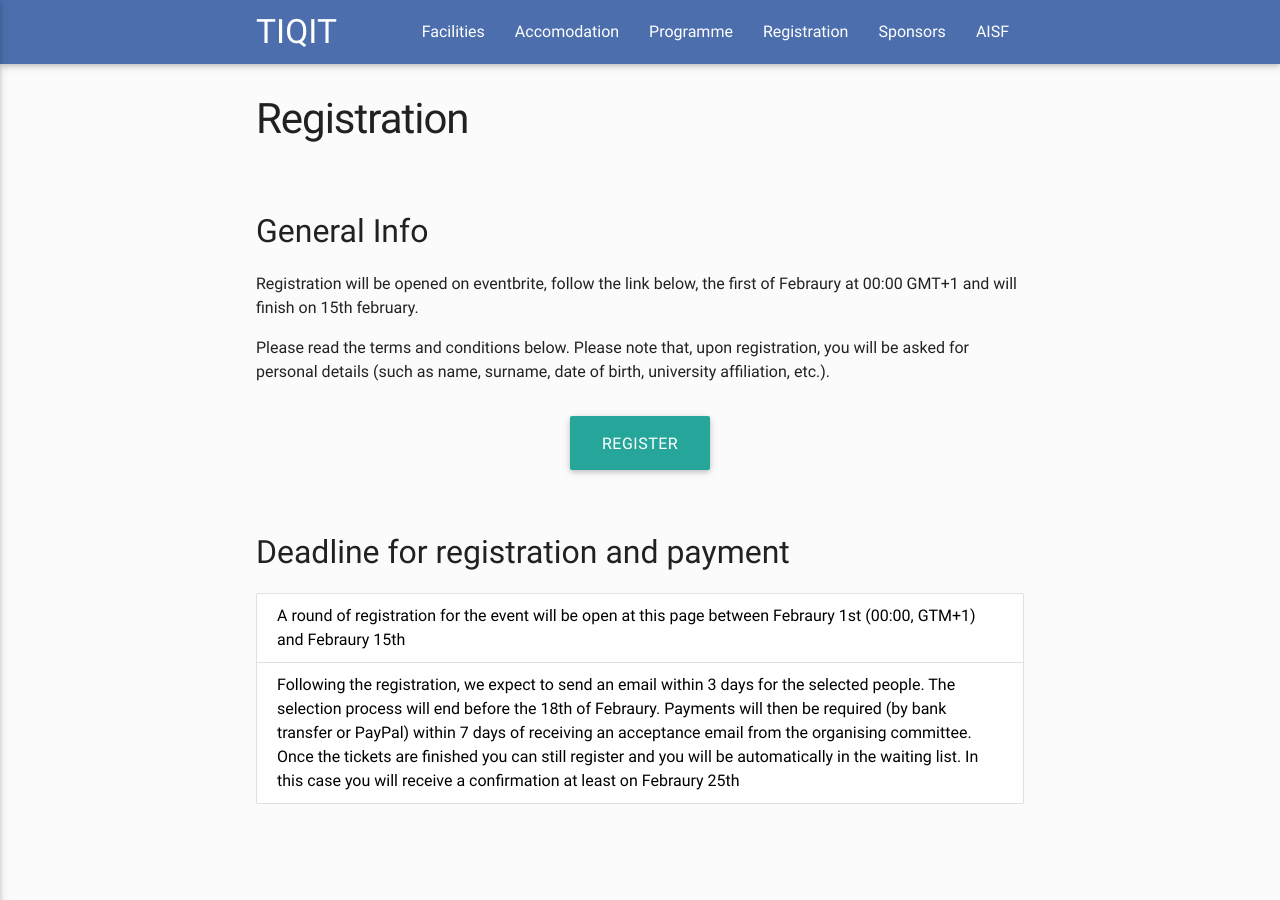
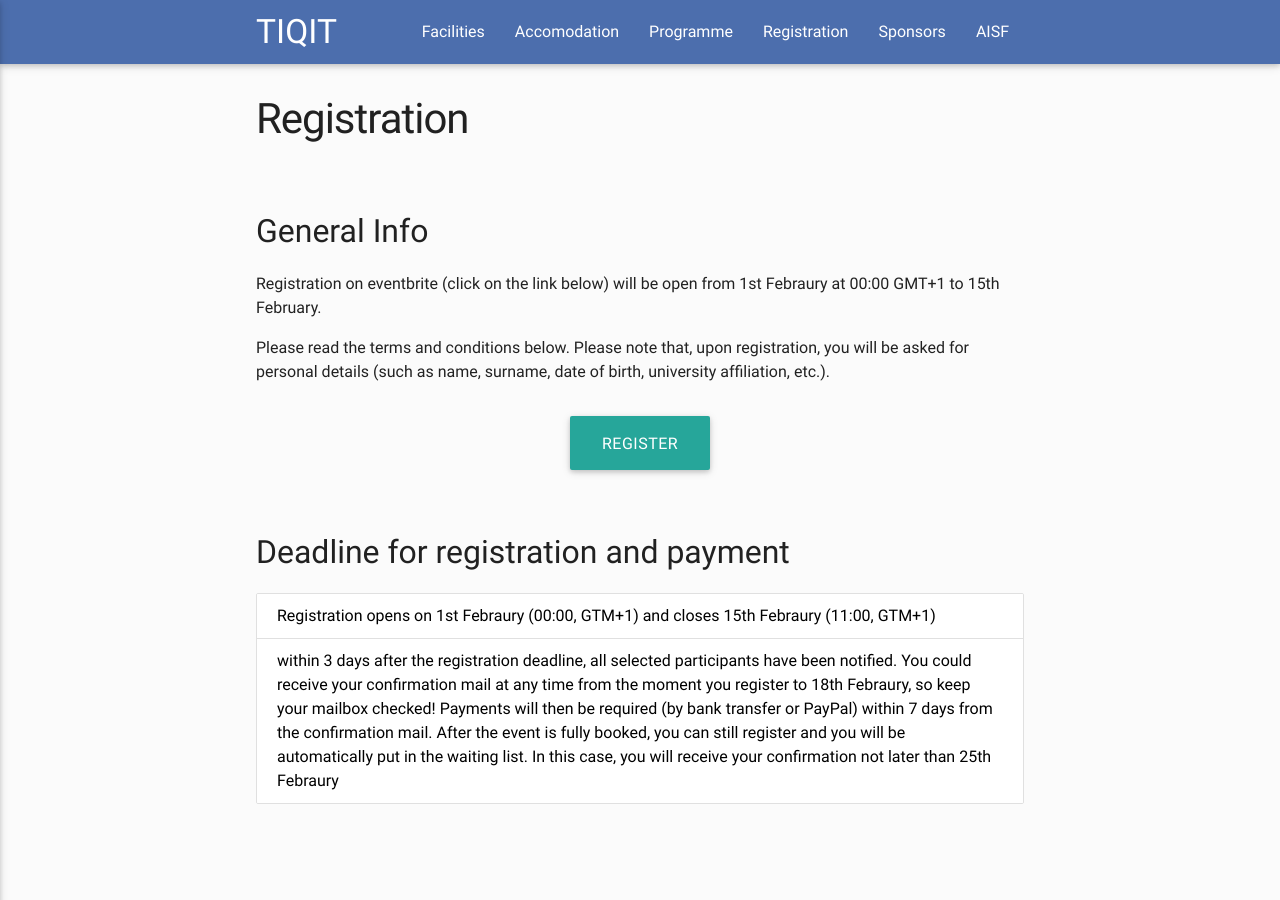
Before and after one commit to ai-sf/tiqit20, a Jekyll site: the page built from registration.html, in a window 1280 px wide and 900 px high. Built offline with Jekyll 4.4.1, drawn with Linux system fonts in a browser that asks for light colours; nearby versions of some CDN libraries; some of the changed text lies outside the part shown.

Commit message:
correzzioni di stefano

```diff
--- a/_data/accomodation.yml
+++ b/_data/accomodation.yml
@@ -24,6 +24,6 @@ science:
     map: https://www.google.it/maps/place/Birreria+Pedavena/@46.0646565,11.1212445,17z/data=!3m1!4b1!4m5!3m4!1s0x478276b35031ba23:0x623b5275160effec!8m2!3d46.0646528!4d11.1234332
   - img: img/accomodation/trhost.jpg
     title: Ostello giovane Europa
-    descr: Recommended Hostel for people not from Trento
+    descr: Recommended Hostel for people from outside Trento, <b>not included</b>, you will have to organise your night in Trento on your own
     site: http://www.gayaproject.it/giovane-europa.html
     map: https://www.google.it/maps/place/Ostello+Giovane+Europa/@46.0701517,11.1169843,17z/data=!3m1!4b1!4m5!3m4!1s0x4782714a06f7cc5b:0xe6a654998da8fc81!8m2!3d46.070148!4d11.119173
--- a/_data/footer.yml
+++ b/_data/footer.yml
@@ -1,5 +1,5 @@
 title: Associazione Italiana Studenti di Fisica
-descr: The Associazione Italiana Studenti di Fisica (AISF) gathers together most of the Italian physics students. It was founded in Heidelberg in August 2014 and since January 2015 is a National Committee for the International Associazion of Physics Students (IAPS).
+descr: The Associazione Italiana Studenti di Fisica (AISF) gathers together most of the Italian physics students. It was founded in Heidelberg in August 2014 and since January 2015 is a National Committee for the International Association of Physics Students (IAPS).
 
 contact:
   - name: AISF Trento
--- a/_data/home.yml
+++ b/_data/home.yml
@@ -2,7 +2,7 @@ banner: img/prova.png
 
 who: "40 AISF (Associazione Italiana Studenti di Fisica) members of whom:<br>
 - 25 from Trento local committee
-<br>- 15 from others different committees"
+<br>- 15 from other universities"
 
 when: "From the 1st to the 3rd March 2017"
 
@@ -17,4 +17,4 @@ slideshow:
     title: Trento
 
 
-paragraph: "The Trento-Innsbruck Quantum Information Tour is an event organised by the Associazione Italiana Studenti di Fisica for all its members: it will bring 40 students to visit some of the most advanced research facilities in Trento and Innsbruck and is conceived in order to show what research in this field means. Scientists and researchers will present their work and will be available to answer any question."
+paragraph: "The Trento-Innsbruck Quantum Information Tour is an event organised by AISF Trento (Local Committee of the Italian Association of Physics Students AISF) for all the members of the association.: it will bring 40 students to visit some of the most advanced research facilities in Trento and Innsbruck and is conceived to showcase research mainly in the field of Quantum Information. Scientists and researchers will present their work and will be available to answer any question."
--- a/_data/programme.yml
+++ b/_data/programme.yml
@@ -1,6 +1,6 @@
-info: "The Trento-Innsbruck Quantum Information Tour will be held from the 1st to the 3rd of march. The event will start in Trento with the visit to the university and the BEC and nanosciences labs. The next day participants will meet at the bus station in order to take the bus to Innsbruck for the IQOQI visit. At the end of the day we will stay in an hostel in Innsbruck center for the night and the following day there will be the visit to the Innsbruck university, at the end of which is organized a lunch and then the return to Trento always by bus.
+info: "The Trento-Innsbruck Quantum Information Tour will take place from the 1st to the 3rd of march. The event will start in Trento with the visit to the university and the BEC and nanosciences labs. The next day participants will meet at the bus station in order to take the bus to Innsbruck for the IQOQI visit. At the end of the day we will stay in an hostel in Innsbruck center for the night and the following day there will be the visit to the Innsbruck university, at the end of which is organized a lunch and then the return to Trento, again by bus.
  The event will have a focus on Bose-Einstein Condensation, Nanoscience, Quantum
-Optics and Quantum Information. The language of the talks will be english.</p><p> The complete event programme is below"
+Optics and Quantum Information. The language of the talks will be English.</p><p> The complete event programme is below"
 
 last_update: 12/01/17
 
@@ -66,7 +66,7 @@ few_info:
   specs:
     - text: "In order to sign up for the event you must be an AISF member."
     - text: "There are 40 places maximum: 25 for students from Trento and 15 for students from other parts of Italy"
-    - text: "Participation fees are fixed at €40 for each applicant. Such fee will cover only the cost of accommodation in Innsbruck, the travel from Trento to Innsbruck and return, dinner and lunch. Please notice that participation fees <b>does not cover</b> the following:"
+    - text: "Participation fees are fixed at €40 for each applicant. Such fee will cover the cost of accommodation in Innsbruck, the travel from Trento to Innsbruck and return, dinner and lunch. Please notice that participation fees <b>does not cover</b> the following:"
       subpoints:
         - text: "Breakfast second day"
         - text: "Insurance"
--- a/_data/registration.yml
+++ b/_data/registration.yml
@@ -1,4 +1,4 @@
-info: "Registration will be opened on eventbrite, follow the link below, the first of Febraury at 00:00 GMT+1 and will finish on 15th february.
+info: "Registration on eventbrite (click on the link below) will be open from 1st Febraury at 00:00 GMT+1 to 15th February.
 </p><p>
 Please read the terms and conditions below. Please note that, upon registration, you will be asked for personal details (such as name, surname, date of birth, university affiliation, etc.)."
 
@@ -29,5 +29,7 @@ terms:
 deadlines:
   info: ""
   specs:
-    - text: "A round of registration for the event will be open at this page between Febraury 1st (00:00, GTM+1) and Febraury 15th"
-    - text: "Following the registration, we expect to send an email within 3 days for the selected people. The selection process will end before the 18th of Febraury. Payments will then be required (by bank transfer or PayPal) within 7 days of receiving an acceptance email from the organising committee. Once the tickets are finished you can still register and you will be automatically in the waiting list. In this case you will receive a confirmation at least on Febraury 25th"
+    - text: "Registration opens on 1st Febraury (00:00, GTM+1) and closes 15th Febraury  (11:00, GTM+1)"
+    - text: "within 3 days after the registration deadline, all selected participants have been notified.
+You could receive your confirmation mail at any time from the moment you register to 18th Febraury, so keep your mailbox checked! Payments will then be required (by bank transfer or PayPal) within 7 days from the confirmation mail.
+After the event is fully booked, you can still register and you will be automatically put in the waiting list. In this case, you will receive your confirmation not later than 25th Febraury"
```
